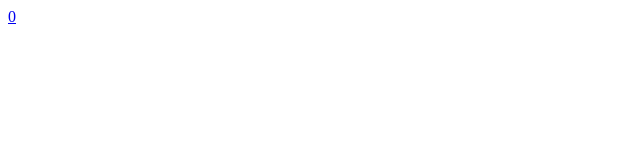
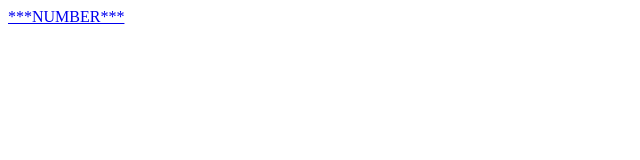
Before and after one commit to JMcWhorter150/routing_link_counter, a website: page index.html in a window 1280 px wide. Shown: the whole page, without its empty margins (0-640 px from the left). Drawn offline with Linux system fonts and the light colour scheme.

Commit message:
Changes the number of the anchor tag to be easier to manipulate

```diff
--- a/index.html
+++ b/index.html
@@ -7,6 +7,6 @@
     <title>Document</title>
 </head>
 <body>
-    <a href="/0">0</a>
+    <a href="/***NUMBER***">***NUMBER***</a>
 </body>
 </html>
```
